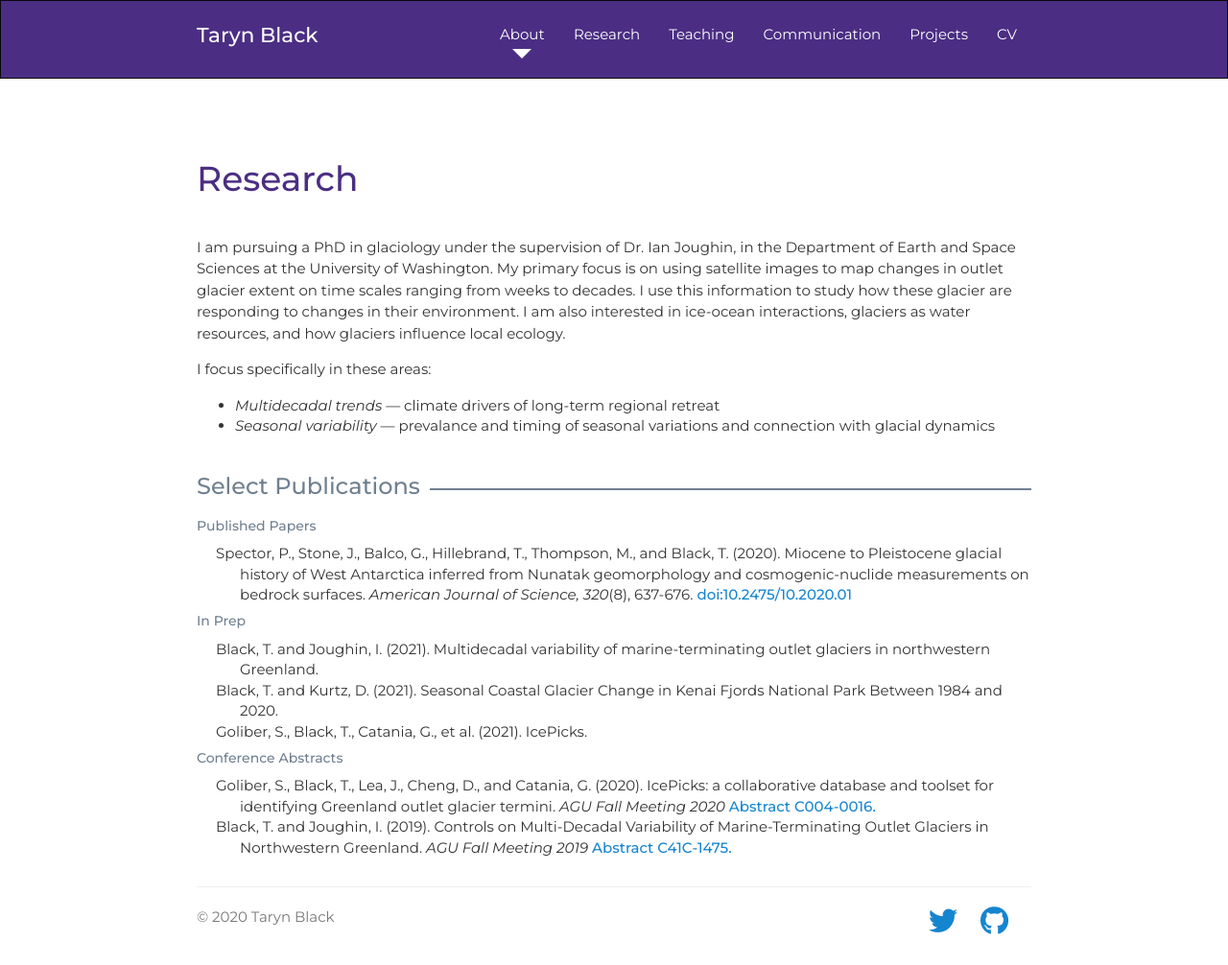
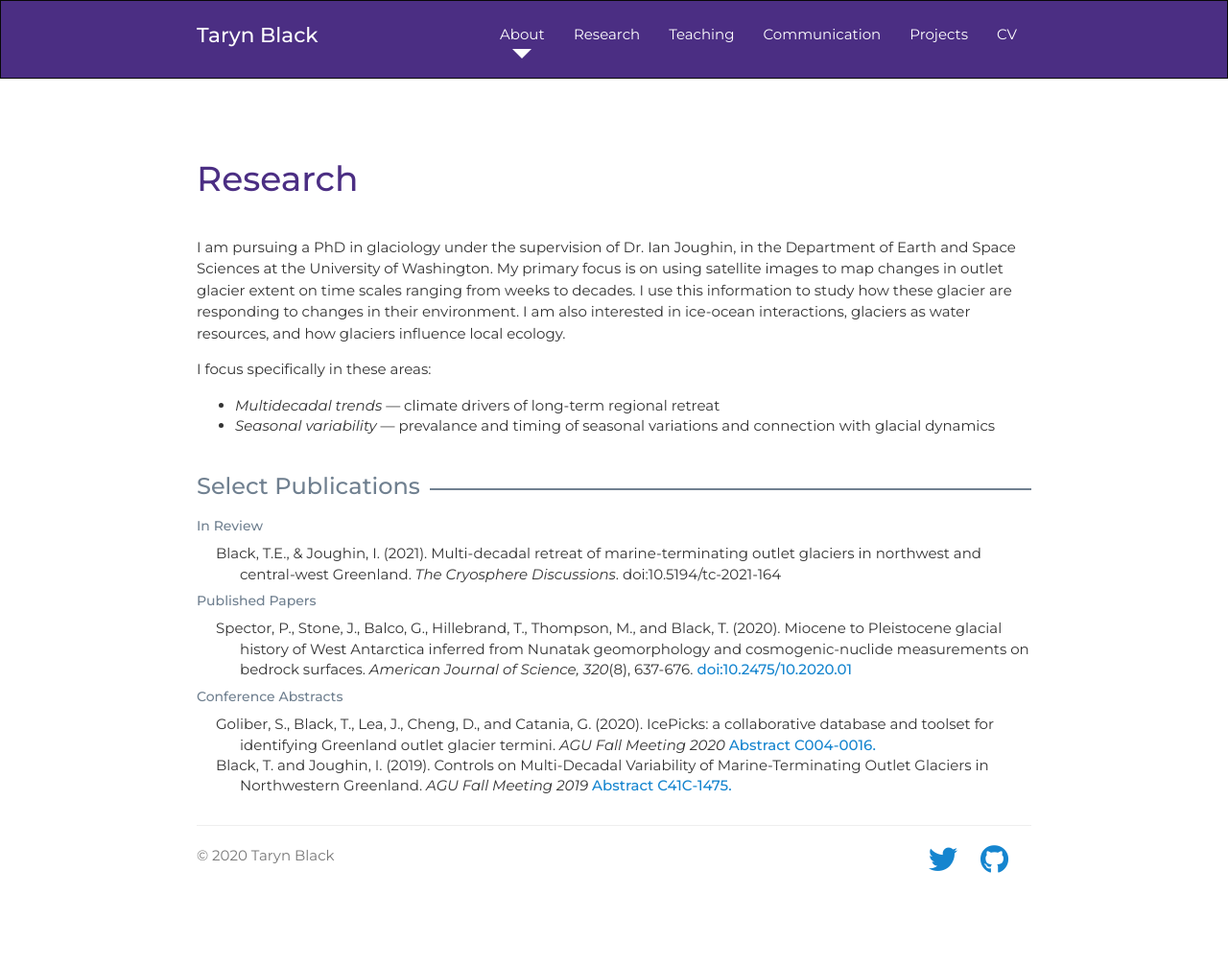
Before and after one commit to tarynblack/tarynblack.github.io, a Jekyll site: the page built from research.html, in a window 1280 px wide. Shown: the whole page at 96% size. Built offline with Jekyll 4.4.1, drawn with Linux system fonts in a browser that asks for light colours; nearby versions of some CDN libraries; a style sheet for code colours, icons or effects is not loaded; after the commit the page ends 942 px from its top, so only the background shows below that.

Commit message:
updated publications

```diff
--- a/research.html
+++ b/research.html
@@ -22,27 +22,16 @@ title: Research | Taryn Black
             <!-- Publication -->
             <h3 class="push-down-4"><span>Select Publications</span></h3>
 
-            <h5>Published Papers</h5>
+            <h5>In Review</h5>
+
+            <ul class="publications">
+		<li>Black, T.E., & Joughin, I. (2021). Multi-decadal retreat of marine-terminating outlet glaciers in northwest and central-west Greenland. <em>The Cryosphere Discussions</em>. doi:10.5194/tc-2021-164</li>
+            </ul>
+
+	    <h5>Published Papers</h5>
 
             <ul class="publications">
                <li>Spector, P., Stone,  J., Balco, G., Hillebrand, T., Thompson, M., and Black, T. (2020). Miocene to Pleistocene glacial history of West Antarctica inferred from Nunatak geomorphology and cosmogenic-nuclide measurements on bedrock surfaces. <em>American Journal of Science, 320</em>(8), 637-676. <a href="https://doi.org/10.2475/10.2020.01" target="_blank">doi:10.2475/10.2020.01</a></li>
-            </ul>
-
-            <!-- <h5>In Review</h5>
-
-            <ul class="publications">
-               <li>LastName, P., & Lastname, Q. (1999). <em>Book title goes here</em> (2nd ed.) City, CA: Publishing House.</li>
-               <li>Lastname, X. (1999). Article title. <em>Journal Title, 33</em>(5), 100-110. doi:10.1099/1525.1999.12</li>
-               <li>Lastname, X. (1999). Article title. <em>Journal Title, 33</em>(5), 100-110. doi:10.1099/1525.1999.12</li>
-               <li>Lastname, X. (1999). Article title. <em>Journal Title, 33</em>(5), 100-110. doi:10.1099/1525.1999.12</li>
-            </ul> -->
-
-            <h5>In Prep</h5>
-
-            <ul class="publications">
-               <li>Black, T. and Joughin, I. (2021). Multidecadal variability of marine-terminating outlet glaciers in northwestern Greenland.
-               <li>Black, T. and Kurtz, D. (2021). Seasonal Coastal Glacier Change in Kenai Fjords National Park Between 1984 and 2020.</li>
-               <li>Goliber, S., Black, T., Catania, G., et al. (2021). IcePicks.</li>
             </ul>
 
             <h5>Conference Abstracts</h5>
```
